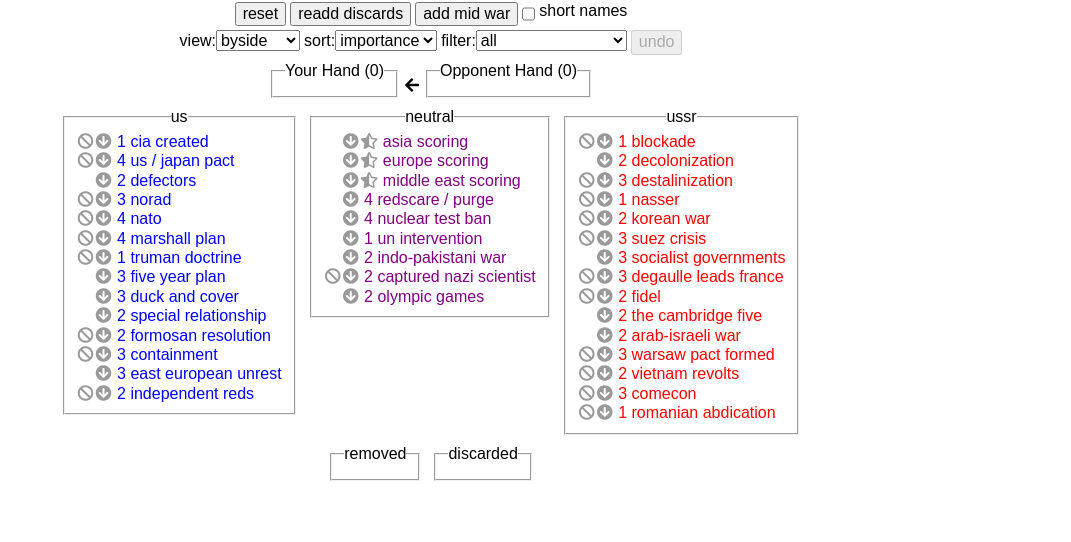
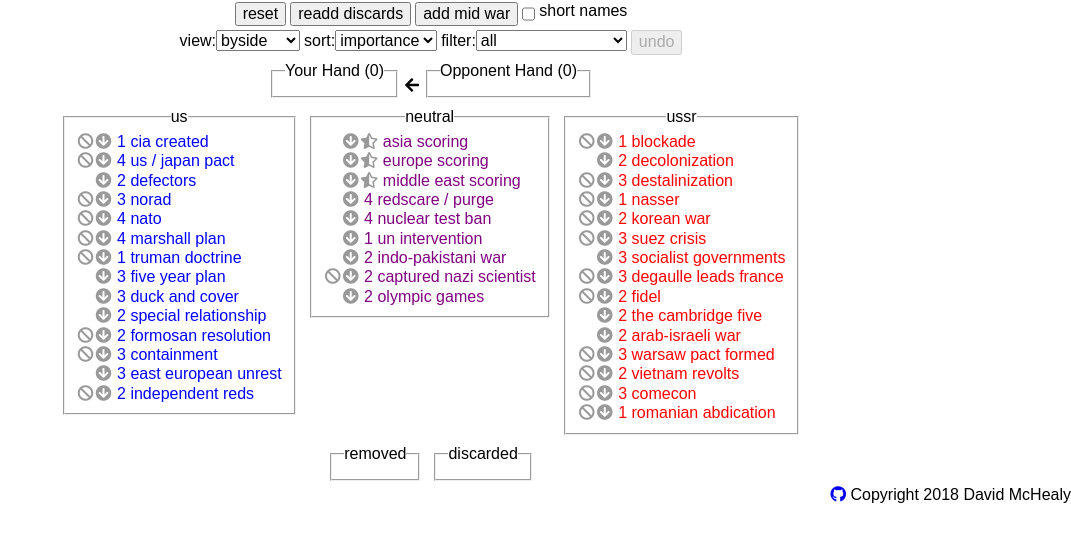
Before and after one commit to mindreader/twilight-struggle-counter, a React (Create React App) app: page / in a window 1280 px wide. Shown: the top 542 px of the page, without its empty margins (209-1280 px from the left). Built offline with nearby package versions, Linux system fonts and the light colour scheme.

Commit message:
Adding github link.

```diff
--- a/public/index.html
+++ b/public/index.html
@@ -38,5 +38,6 @@
       To begin the development, run `npm start` or `yarn start`.
       To create a production bundle, use `npm run build` or `yarn build`.
     -->
+    <footer><a href="https://github.com/mindreader/twilight-struggle-counter"><i class="fab fa-github"></i></a>&nbsp;Copyright 2018 David McHealy</footer>
   </body>
 </html>
--- a/src/App.css
+++ b/src/App.css
@@ -85,3 +85,6 @@ i.hidden {
 .star {
   color: gray;
 }
+footer {
+  text-align: right;
+}
```
